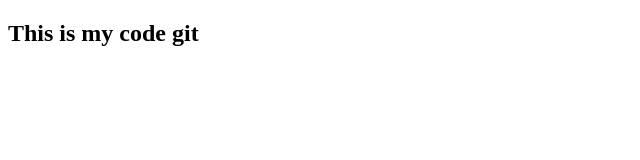
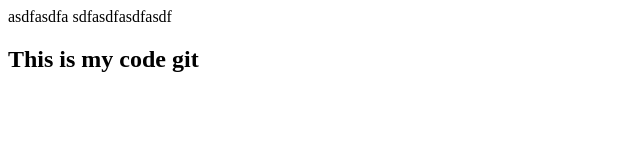
Before and after one commit to vanarts1/Website1, a plain HTML site: page charlie.html in a window 1280 px wide. Shown: the whole page, without its empty margins (0-640 px from the left). Drawn offline with Linux system fonts and the light colour scheme.

Commit message:
charlie conf

```diff
--- a/charlie.html
+++ b/charlie.html
@@ -7,7 +7,8 @@
     <title>Document</title>
 </head>
 <body>
-
+    asdfasdfa
+    sdfasdfasdfasdf
     <h2>This is my code git</h2>
 </body>
 </html>
```
